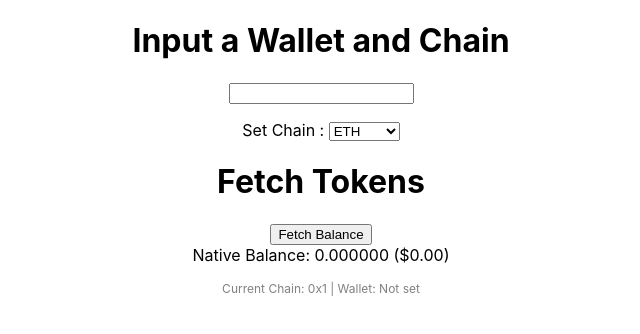
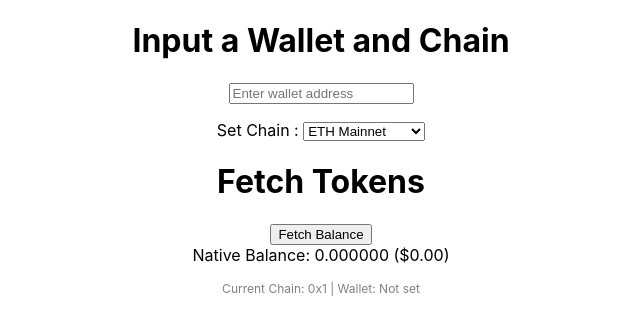
Before and after one commit to rianchain/zapp, a React (Create React App) app in the folder frontend/: page / in a window 1280 px wide. Shown: the top 334 px of the page, without its empty margins (319-959 px from the left). Built offline with nearby package versions, Linux system fonts and the light colour scheme.

Commit message:
Update WalletInputs with more chain options and input placeholder

```diff
--- a/frontend/src/components/WalletInputs.js
+++ b/frontend/src/components/WalletInputs.js
@@ -4,12 +4,20 @@ function WalletInputs({ chain, wallet, setChain, setWallet }) {
   return (
     <div>
       <h1>Input a Wallet and Chain</h1>
-      <input onChange={(e) => setWallet(e.target.value)} value={wallet}></input>
+      <input
+        onChange={(e) => setWallet(e.target.value)}
+        value={wallet}
+        placeholder="Enter wallet address"
+      ></input>
       <p>
         <span>Set Chain : </span>
         <select onChange={(e) => setChain(e.target.value)} value={chain}>
-          <option value="0x1">ETH</option>
-          <option value="0x89">Polygon</option>
+          <option value="0x1">ETH Mainnet</option>
+          <option value="0x89">Polygon Mainnet</option>
+          <option value="0x144">zkSync Era</option>
+          <option value="0xaa36a7">Sepolia</option>
+          <option value="0x6f3">OP Sepolia</option>
+          <option value="0x133">Polygon Amoy</option>
         </select>
       </p>
     </div>
```
